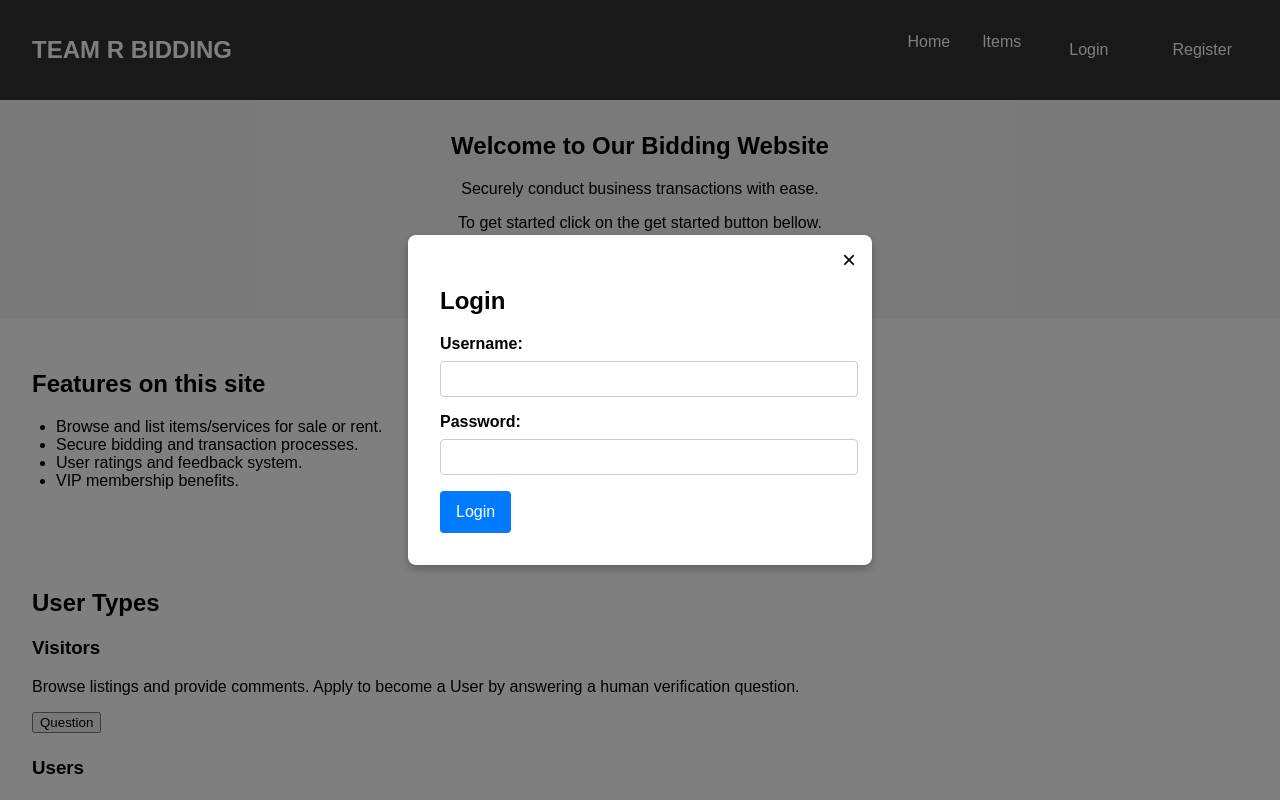
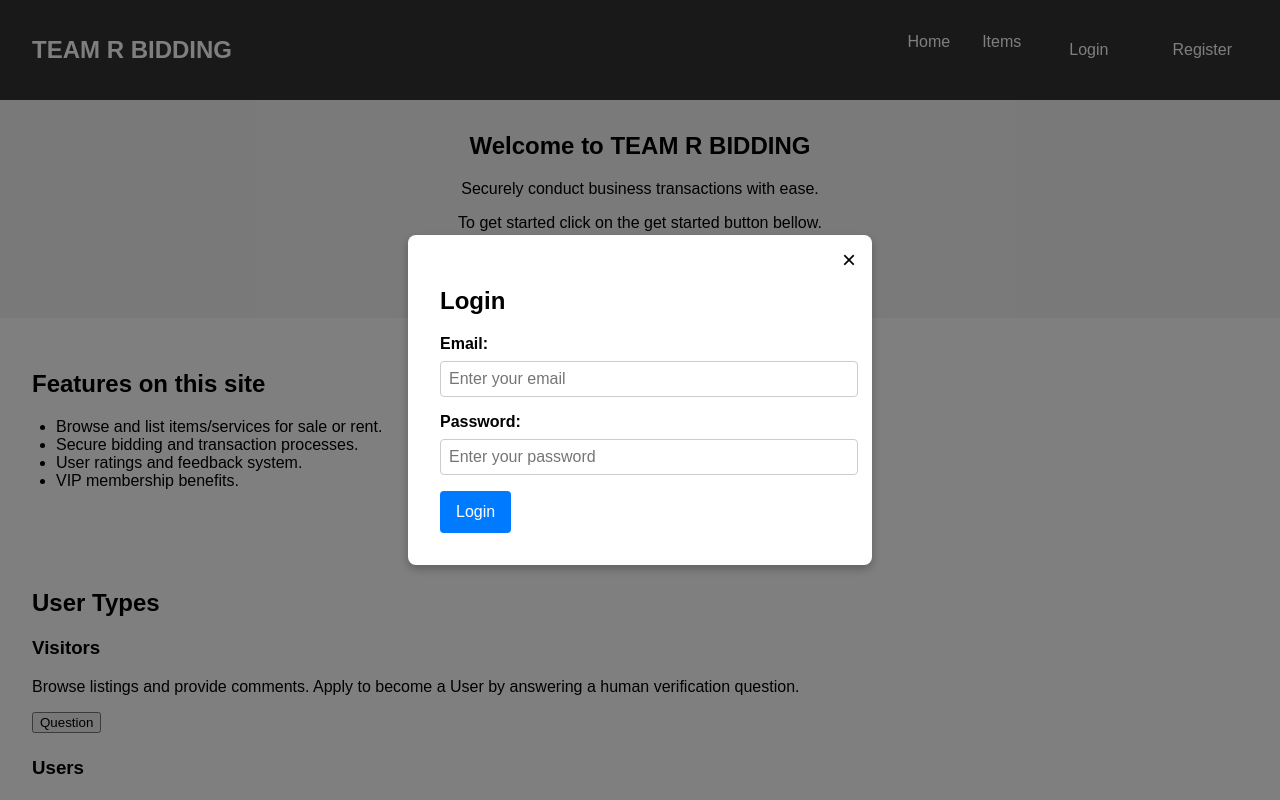
Before and after one commit to alexisj890/FinalProject_323, a React (Vite) app in the folder FinalBiddingProject-Frontend/: page / in a window 1280 px wide. Both pictures are taken after a click on the button "Login". Shown: the top 800 px of the page. Built offline with nearby package versions, Linux system fonts and the light colour scheme; no server answers.

Commit message:
changed the login so it displays the username intstead of the email and added a logout

```diff
--- a/FinalBiddingProject-Frontend/src/App.jsx
+++ b/FinalBiddingProject-Frontend/src/App.jsx
@@ -11,13 +11,14 @@ import Banner from './components/Banner';
 import Features from './components/Features';
 import UserTypes from './components/UserTypes';
 import ItemListings from './components/ItemListings';
-
+// Import other components as needed
 
 function App() {
   const [isLoginOpen, setIsLoginOpen] = useState(false);
   const [isRegistrationOpen, setIsRegistrationOpen] = useState(false);
   const [currentUser, setCurrentUser] = useState(null);
 
+  // Listen for authentication changes
   useEffect(() => {
     const unsubscribe = onAuthStateChanged(auth, (user) => {
       if (user) {
@@ -29,7 +30,7 @@ function App() {
       }
     });
 
-    return () => unsubscribe(); // Cleanup on unmount
+    return () => unsubscribe(); // Cleanup listener on unmount
   }, []);
 
   const openLoginModal = () => setIsLoginOpen(true);
@@ -43,7 +44,8 @@ function App() {
       <Header
         onLoginClick={openLoginModal}
         onRegisterClick={openRegistrationModal}
-        currentUser={currentUser} // Pass currentUser to Header
+        currentUser={currentUser}
+        setCurrentUser={setCurrentUser} // Pass this for logout in Header
       />
       <Routes>
         <Route
@@ -57,11 +59,22 @@ function App() {
           }
         />
         <Route path="/items" element={<ItemListings />} />
-        {/* ... other routes */}
+        {/* Add other routes here */}
+        <Route
+          path="*"
+          element={<h1 style={{ textAlign: 'center' }}>404 - Page Not Found</h1>}
+        />
       </Routes>
       <Footer />
-      <LoginModal isOpen={isLoginOpen} onClose={closeLoginModal} />
-      <RegistrationModal isOpen={isRegistrationOpen} onClose={closeRegistrationModal} />
+      <LoginModal
+        isOpen={isLoginOpen}
+        onClose={closeLoginModal}
+        setCurrentUser={setCurrentUser} // Ensure the modal can update the user
+      />
+      <RegistrationModal
+        isOpen={isRegistrationOpen}
+        onClose={closeRegistrationModal}
+      />
     </Router>
   );
 }
--- a/FinalBiddingProject-Frontend/src/components/Banner.jsx
+++ b/FinalBiddingProject-Frontend/src/components/Banner.jsx
@@ -3,7 +3,7 @@ import React from 'react';
 function Banner() {
   return (
     <section className="banner">
-      <h2>Welcome to Our Bidding Website</h2>
+      <h2>Welcome to TEAM R BIDDING</h2>
       <p>Securely conduct business transactions with ease.</p>
       <p> To get started click on the get started button bellow.</p>
       <button>Get Started</button>
--- a/FinalBiddingProject-Frontend/src/components/Header.jsx
+++ b/FinalBiddingProject-Frontend/src/components/Header.jsx
@@ -1,8 +1,42 @@
+// src/components/Header.jsx
 import React from 'react';
 import { Link } from 'react-router-dom';
+import { signOut } from 'firebase/auth';
+import { auth, db } from '../firebase'; // Ensure correct paths
+import { doc, getDoc } from 'firebase/firestore';
 import './Header.css';
 
-function Header({ onLoginClick, onRegisterClick, currentUser }) {
+function Header({ onLoginClick, onRegisterClick, currentUser, setCurrentUser }) {
+  const [username, setUsername] = React.useState('');
+
+  // Fetch the username from Firestore
+  React.useEffect(() => {
+    if (currentUser) {
+      const fetchUsername = async () => {
+        try {
+          const userDoc = await getDoc(doc(db, 'users', currentUser.uid));
+          if (userDoc.exists()) {
+            setUsername(userDoc.data().username);
+          }
+        } catch (error) {
+          console.error('Error fetching username:', error);
+        }
+      };
+      fetchUsername();
+    }
+  }, [currentUser]);
+
+  // Handle logout
+  const handleLogout = async () => {
+    try {
+      await signOut(auth);
+      setCurrentUser(null); // Clear the current user in parent state
+      console.log('User logged out');
+    } catch (error) {
+      console.error('Logout failed:', error);
+    }
+  };
+
   return (
     <header className="header">
       <nav className="nav-bar">
@@ -17,9 +51,13 @@ function Header({ onLoginClick, onRegisterClick, currentUser }) {
           {currentUser ? (
             <>
               <li>
-                <span>Welcome, {currentUser.email}</span>
+                <span>Welcome, {username || 'User'}</span>
               </li>
-              {/* Include a logout option or user dashboard link */}
+              <li>
+                <button onClick={handleLogout} className="nav-button">
+                  Logout
+                </button>
+              </li>
             </>
           ) : (
             <>
--- a/FinalBiddingProject-Frontend/src/components/LoginModal.jsx
+++ b/FinalBiddingProject-Frontend/src/components/LoginModal.jsx
@@ -1,40 +1,56 @@
 // src/components/LoginModal.jsx
 import React, { useState } from 'react';
+import { signInWithEmailAndPassword } from 'firebase/auth';
+import { auth, db } from '../firebase'; // Ensure correct paths
+import { doc, getDoc } from 'firebase/firestore';
 import './LoginModal.css';
 
-function LoginModal({ isOpen, onClose }) {
+function LoginModal({ isOpen, onClose, setCurrentUser }) {
   if (!isOpen) return null;
 
-  const [username, setUsername] = useState('');
+  const [email, setEmail] = useState('');
   const [password, setPassword] = useState('');
   const [error, setError] = useState('');
 
-  const handleLogin = (e) => {
+  const handleLogin = async (e) => {
     e.preventDefault();
-    if (!username || !password) {
-      setError('Please enter both username and password');
-    } else {
-      setError('');
-      console.log('Logging in with', { username, password });
+    try {
+      // Firebase Authentication login
+      const userCredential = await signInWithEmailAndPassword(auth, email, password);
+      const user = userCredential.user;
 
-      onClose();
+      // Fetch additional user data from Firestore
+      const userDoc = await getDoc(doc(db, 'users', user.uid));
+      const userData = userDoc.exists() ? userDoc.data() : null;
+
+      // Pass current user data to parent
+      setCurrentUser({ ...user, username: userData?.username });
+
+      console.log('Login successful');
+      onClose(); // Close the modal
+    } catch (error) {
+      console.error('Login failed:', error.message);
+      setError('Invalid email or password');
     }
   };
 
   return (
     <div className="modal-overlay">
       <div className="modal">
-        <button className="close-button" onClick={onClose}>&times;</button>
+        <button className="close-button" onClick={onClose}>
+          &times;
+        </button>
         <h2>Login</h2>
         {error && <p style={{ color: 'red' }}>{error}</p>}
         <form onSubmit={handleLogin}>
           <div className="form-group">
-            <label>Username:</label>
+            <label>Email:</label>
             <input
-              type="text"
-              value={username}
-              onChange={(e) => setUsername(e.target.value)}
+              type="email"
+              value={email}
+              onChange={(e) => setEmail(e.target.value)}
               required
+              placeholder="Enter your email"
             />
           </div>
           <div className="form-group">
@@ -44,9 +60,12 @@ function LoginModal({ isOpen, onClose }) {
               value={password}
               onChange={(e) => setPassword(e.target.value)}
               required
+              placeholder="Enter your password"
             />
           </div>
-          <button type="submit" className="submit-button">Login</button>
+          <button type="submit" className="submit-button">
+            Login
+          </button>
         </form>
       </div>
     </div>
```
Also changed, not shown: FinalBiddingProject-Frontend/src/components/LiveBidding.jsx (added).
